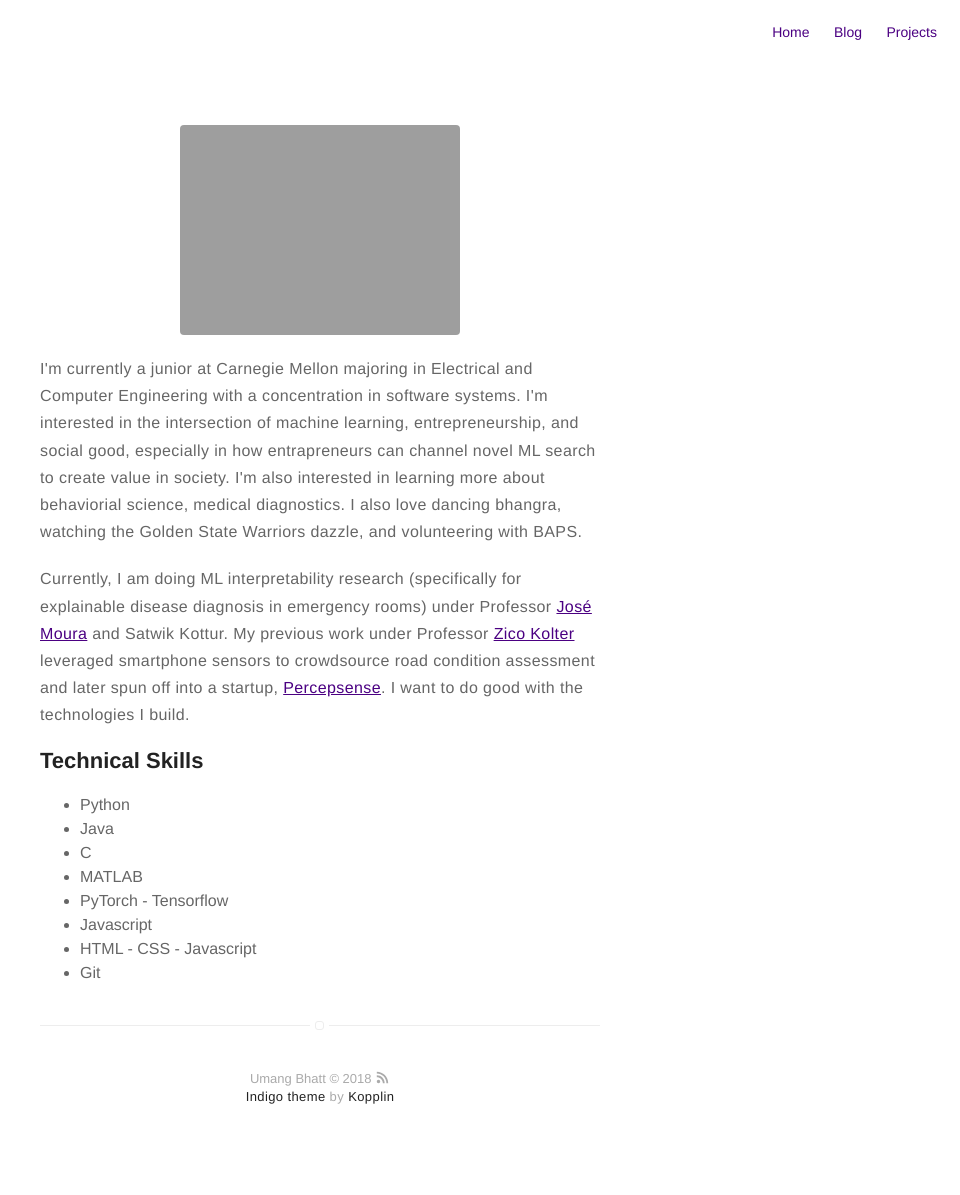
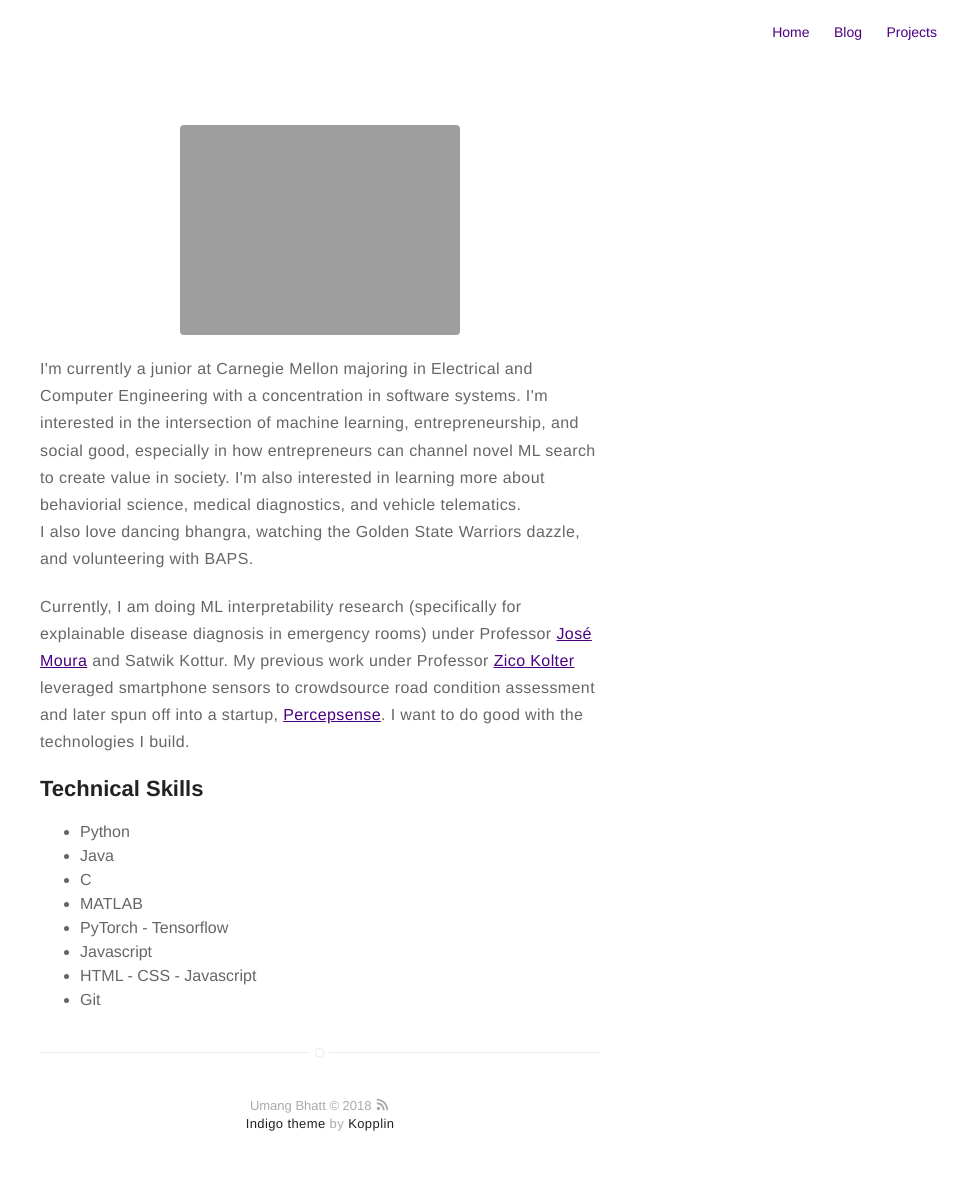
Before and after one commit to umangsbhatt/old_web, a Jekyll site: the page built from about.md, in a window 1280 px wide. Shown: the whole page, without its empty margins (320-1280 px from the left). Built offline with Jekyll 4.4.1, drawn with Linux system fonts in a browser that asks for light colours; before the commit the page ends 1168 px from its top, so only the background shows below that.

Commit message:
Update about.md

```diff
--- a/about.md
+++ b/about.md
@@ -4,8 +4,8 @@ layout: page
 ---
 ![Profile Image]({{ site.url }}/{{ site.picture }})
 
-<p>I'm currently a junior at Carnegie Mellon majoring in Electrical and Computer Engineering with a concentration in software systems. I'm interested in the intersection of machine learning, entrepreneurship, and social good, especially in how entrapreneurs can channel novel ML search to create value in society. I'm also interested in learning more about behaviorial science, medical diagnostics.
-
+<p>I'm currently a junior at Carnegie Mellon majoring in Electrical and Computer Engineering with a concentration in software systems. I'm interested in the intersection of machine learning, entrepreneurship, and social good, especially in how entrepreneurs can channel novel ML search to create value in society. I'm also interested in learning more about behaviorial science, medical diagnostics, and vehicle telematics.
+<br/>
 I also love dancing bhangra, watching the Golden State Warriors dazzle, and volunteering with BAPS.</p>
 
 <p>Currently, I am doing ML interpretability research (specifically for explainable disease diagnosis in emergency rooms) under Professor <a href="http://users.ece.cmu.edu/~moura/" target="_blank">José Moura</a> and Satwik Kottur. My previous work under Professor <a href="https://zicokolter.com" target="_blank">Zico Kolter</a> leveraged smartphone sensors to crowdsource road condition assessment and later spun off into a startup, <a href="https://percepsense.com" target="_blank">Percepsense</a>. I want to do good with the technologies I build. </p>
```
